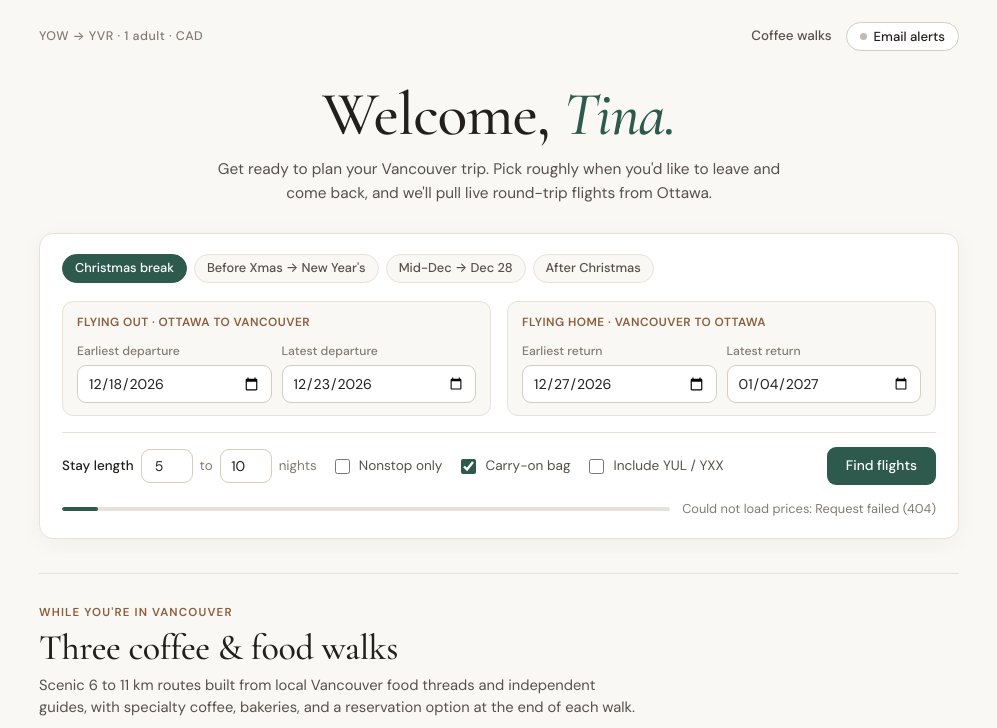
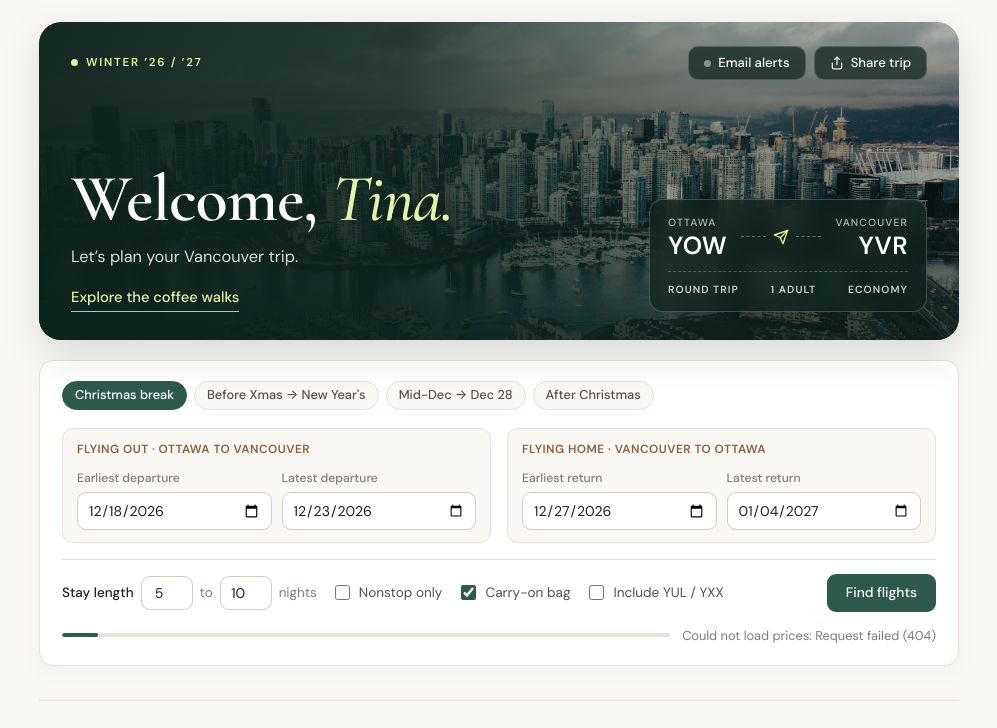
Before and after one commit to nikolamilijevic1/tinas-vancouver-trip, a plain HTML site: page static/index.html in a window 1280 px wide. Shown: the top 728 px of the page, without its empty margins (141-1138 px from the left). Drawn offline with nearby package versions, Linux system fonts and the light colour scheme; no server answers.

Commit message:
Add Vancouver skyline hero card with YOW->YVR boarding-pass widget

```diff
--- a/static/app.js
+++ b/static/app.js
@@ -383,6 +383,21 @@ document.addEventListener("DOMContentLoaded", () => {
   $("alert-toggle-btn").addEventListener("click", () => {
     $("alert-panel").classList.toggle("hidden");
   });
+  $("share-trip-btn").addEventListener("click", async () => {
+    const lbl = $("share-trip-label");
+    try {
+      await navigator.clipboard.writeText(window.location.href);
+      lbl.textContent = "Link copied";
+      setTimeout(() => {
+        lbl.textContent = "Share trip";
+      }, 2000);
+    } catch {
+      lbl.textContent = "Copy URL above";
+      setTimeout(() => {
+        lbl.textContent = "Share trip";
+      }, 2000);
+    }
+  });
   $("close-alert-btn").addEventListener("click", () => {
     $("alert-panel").classList.add("hidden");
   });
--- a/static/index.html
+++ b/static/index.html
@@ -11,24 +11,65 @@
 </head>
 <body>
   <div class="page">
-    <!-- Minimal Top Bar -->
-    <nav class="topbar">
-      <span class="route-tag">YOW &rarr; YVR &middot; 1 adult &middot; CAD</span>
-      <div class="topbar-right">
-        <a href="#walks" class="nav-link">Coffee walks</a>
-        <button type="button" class="alert-toggle-btn" id="alert-toggle-btn">
-          <span class="alert-dot" id="alert-dot"></span>
-          <span id="alert-toggle-label">Email alerts</span>
-        </button>
+    <!-- Editorial Vancouver Hero Card -->
+    <header class="hero-card">
+      <div class="hero-overlay" aria-hidden="true"></div>
+      <div class="hero-content">
+        <div class="hero-top-row">
+          <span class="hero-season">
+            <span class="season-dot"></span>
+            WINTER &rsquo;26 / &rsquo;27
+          </span>
+          <div class="hero-top-actions">
+            <button type="button" class="hero-glass-btn" id="alert-toggle-btn">
+              <span class="alert-dot" id="alert-dot"></span>
+              <span id="alert-toggle-label">Email alerts</span>
+            </button>
+            <button type="button" class="hero-glass-btn" id="share-trip-btn">
+              <svg width="14" height="14" viewBox="0 0 24 24" fill="none" stroke="currentColor" stroke-width="2" stroke-linecap="round" stroke-linejoin="round" aria-hidden="true">
+                <path d="M4 12v8a2 2 0 0 0 2 2h12a2 2 0 0 0 2-2v-8"></path>
+                <polyline points="16 6 12 2 8 6"></polyline>
+                <line x1="12" y1="2" x2="12" y2="15"></line>
+              </svg>
+              <span id="share-trip-label">Share trip</span>
+            </button>
+          </div>
+        </div>
+
+        <div class="hero-bottom-row">
+          <div class="hero-text">
+            <h1>Welcome, <em>Tina.</em></h1>
+            <p class="hero-sub">Let&rsquo;s plan your Vancouver trip.</p>
+            <a href="#walks" class="hero-walks-link">Explore the coffee walks</a>
+          </div>
+
+          <div class="route-ticket" aria-label="Ottawa to Vancouver round-trip economy for 1 adult">
+            <div class="ticket-main">
+              <div class="ticket-city">
+                <span class="ticket-label">OTTAWA</span>
+                <strong class="ticket-code">YOW</strong>
+              </div>
+              <div class="ticket-path" aria-hidden="true">
+                <span class="ticket-dash"></span>
+                <svg class="ticket-plane" width="16" height="16" viewBox="0 0 24 24" fill="none" stroke="currentColor" stroke-width="2" stroke-linecap="round" stroke-linejoin="round">
+                  <line x1="22" y1="2" x2="11" y2="13"></line>
+                  <polygon points="22 2 15 22 11 13 2 9 22 2"></polygon>
+                </svg>
+                <span class="ticket-dash"></span>
+              </div>
+              <div class="ticket-city right">
+                <span class="ticket-label">VANCOUVER</span>
+                <strong class="ticket-code">YVR</strong>
+              </div>
+            </div>
+            <div class="ticket-meta">
+              <span>ROUND TRIP</span>
+              <span>1 ADULT</span>
+              <span>ECONOMY</span>
+            </div>
+          </div>
+        </div>
       </div>
-    </nav>
-
-    <!-- Focus Welcome Header -->
-    <header class="welcome">
-      <h1>Welcome, <em>Tina.</em></h1>
-      <p class="welcome-sub">
-        Get ready to plan your Vancouver trip. Pick roughly when you'd like to leave and come back, and we'll pull live round-trip flights from Ottawa.
-      </p>
     </header>
 
     <!-- Collapsible Simple Email Alert Bar -->
--- a/static/styles.css
+++ b/static/styles.css
@@ -47,95 +47,228 @@ body {
   padding: 22px 20px 64px;
 }
 
-/* Top Bar */
-.topbar {
+/* Editorial Vancouver Hero Card */
+.hero-card {
+  position: relative;
+  border-radius: 22px;
+  overflow: hidden;
+  min-height: 318px;
+  margin-bottom: 20px;
+  background-color: #102620;
+  background-image: url("/static/images/hero_vancouver.jpg");
+  background-size: cover;
+  background-position: center 42%;
+  box-shadow: 0 14px 40px rgba(16, 38, 32, 0.14);
+  display: flex;
+  flex-direction: column;
+}
+
+.hero-overlay {
+  position: absolute;
+  inset: 0;
+  background:
+    linear-gradient(100deg, rgba(14, 34, 28, 0.96) 0%, rgba(15, 36, 30, 0.86) 38%, rgba(16, 38, 32, 0.42) 68%, rgba(16, 38, 32, 0.18) 100%),
+    linear-gradient(to top, rgba(13, 31, 26, 0.72) 0%, transparent 45%);
+  pointer-events: none;
+}
+
+.hero-content {
+  position: relative;
+  z-index: 1;
+  flex: 1;
+  padding: 24px 32px 28px;
+  display: flex;
+  flex-direction: column;
+  justify-content: space-between;
+  gap: 26px;
+}
+
+.hero-top-row {
   display: flex;
   align-items: center;
   justify-content: space-between;
   gap: 12px;
-  padding-bottom: 18px;
+  flex-wrap: wrap;
 }
 
-.route-tag {
-  font-size: 0.78rem;
-  font-weight: 500;
-  letter-spacing: 0.04em;
-  color: var(--ink-muted);
+.hero-season {
+  display: inline-flex;
+  align-items: center;
+  gap: 8px;
+  font-size: 0.72rem;
+  font-weight: 600;
+  letter-spacing: 0.15em;
+  color: #dff39d;
 }
 
-.topbar-right {
+.season-dot {
+  width: 7px;
+  height: 7px;
+  border-radius: 50%;
+  background: #dff39d;
+}
+
+.hero-top-actions {
   display: flex;
   align-items: center;
-  gap: 14px;
+  gap: 8px;
 }
 
-.nav-link {
-  font-size: 0.84rem;
-  font-weight: 500;
-  color: var(--ink-secondary);
-  text-decoration: none;
-}
-
-.nav-link:hover {
-  color: var(--ink);
-}
-
-.alert-toggle-btn {
+.hero-glass-btn {
   display: inline-flex;
   align-items: center;
   gap: 7px;
-  padding: 7px 13px;
-  border-radius: 999px;
-  border: 1px solid var(--border-strong);
-  background: var(--surface);
-  color: var(--ink);
+  padding: 9px 15px;
+  border-radius: 10px;
+  border: 1px solid rgba(255, 255, 255, 0.18);
+  background: rgba(16, 36, 30, 0.72);
+  backdrop-filter: blur(10px);
+  -webkit-backdrop-filter: blur(10px);
+  color: #f7f6f2;
   font: 500 0.82rem/1 var(--font-sans);
   cursor: pointer;
-  transition: border-color 0.15s ease;
+  transition: background 0.15s ease, border-color 0.15s ease;
 }
 
-.alert-toggle-btn:hover {
-  border-color: var(--ink);
+.hero-glass-btn:hover {
+  background: rgba(22, 48, 40, 0.88);
+  border-color: rgba(255, 255, 255, 0.34);
 }
 
 .alert-dot {
   width: 7px;
   height: 7px;
   border-radius: 50%;
-  background: #c4bab0;
+  background: rgba(255, 255, 255, 0.45);
 }
 
 .alert-dot.on {
-  background: var(--sage);
+  background: #dff39d;
+  box-shadow: 0 0 0 3px rgba(223, 243, 157, 0.25);
 }
 
-/* Focus Welcome Header */
-.welcome {
-  text-align: center;
-  max-width: 600px;
-  margin: 14px auto 28px;
+.hero-bottom-row {
+  display: flex;
+  align-items: flex-end;
+  justify-content: space-between;
+  gap: 24px;
+  flex-wrap: wrap;
 }
 
-.welcome h1 {
+.hero-text {
+  max-width: 480px;
+}
+
+.hero-text h1 {
   margin: 0;
   font-family: var(--font-serif);
-  font-weight: 500;
-  font-size: clamp(2.85rem, 5.4vw, 3.85rem);
+  font-weight: 600;
+  font-size: clamp(3rem, 5.6vw, 4.15rem);
   letter-spacing: -0.015em;
-  line-height: 1.05;
-  color: var(--ink);
+  line-height: 1.02;
+  color: #ffffff;
 }
 
-.welcome h1 em {
+.hero-text h1 em {
   font-style: italic;
-  color: var(--sage);
+  font-weight: 500;
+  color: #e3f4a8;
 }
 
-.welcome-sub {
-  margin: 10px 0 0;
-  font-size: 0.96rem;
-  color: var(--ink-secondary);
-  line-height: 1.55;
+.hero-sub {
+  margin: 12px 0 0;
+  font-size: 1.02rem;
+  color: rgba(247, 246, 242, 0.88);
+}
+
+.hero-walks-link {
+  display: inline-block;
+  margin-top: 16px;
+  font-size: 0.92rem;
+  font-weight: 500;
+  color: #e3f4a8;
+  text-decoration: none;
+  padding-bottom: 3px;
+  border-bottom: 1.5px solid rgba(227, 244, 168, 0.8);
+  transition: opacity 0.15s ease;
+}
+
+.hero-walks-link:hover {
+  opacity: 0.82;
+}
+
+/* Frosted Glass Boarding-Pass Route Widget */
+.route-ticket {
+  min-width: 278px;
+  padding: 15px 18px 13px;
+  border-radius: 14px;
+  background: rgba(15, 34, 29, 0.72);
+  backdrop-filter: blur(12px);
+  -webkit-backdrop-filter: blur(12px);
+  border: 1px solid rgba(255, 255, 255, 0.2);
+  color: #ffffff;
+}
+
+.ticket-main {
+  display: flex;
+  align-items: center;
+  justify-content: space-between;
+  gap: 14px;
+  padding-bottom: 12px;
+  border-bottom: 1px dashed rgba(255, 255, 255, 0.24);
+}
+
+.ticket-city {
+  display: flex;
+  flex-direction: column;
+}
+
+.ticket-city.right {
+  text-align: right;
+}
+
+.ticket-label {
+  font-size: 0.65rem;
+  font-weight: 500;
+  letter-spacing: 0.11em;
+  color: rgba(255, 255, 255, 0.68);
+}
+
+.ticket-code {
+  font-size: 1.55rem;
+  font-weight: 600;
+  letter-spacing: 0.02em;
+  line-height: 1.1;
+  margin-top: 2px;
+}
+
+.ticket-path {
+  flex: 1;
+  display: flex;
+  align-items: center;
+  gap: 7px;
+  color: #dff39d;
+}
+
+.ticket-dash {
+  flex: 1;
+  border-top: 1px dashed rgba(255, 255, 255, 0.35);
+}
+
+.ticket-plane {
+  flex-shrink: 0;
+}
+
+.ticket-meta {
+  display: flex;
+  align-items: center;
+  justify-content: space-between;
+  gap: 12px;
+  padding-top: 10px;
+  font-size: 0.65rem;
+  font-weight: 600;
+  letter-spacing: 0.1em;
+  color: rgba(255, 255, 255, 0.78);
 }
 
 /* Alert Panel */
@@ -1018,6 +1151,13 @@ select:focus {
 }
 
 @media (max-width: 600px) {
+  .hero-content {
+    padding: 20px;
+  }
+  .route-ticket {
+    width: 100%;
+    min-width: 0;
+  }
   .walk-gallery {
     grid-template-columns: 1fr;
   }
```
Also changed, not shown: static/images/hero_vancouver.jpg (added).
